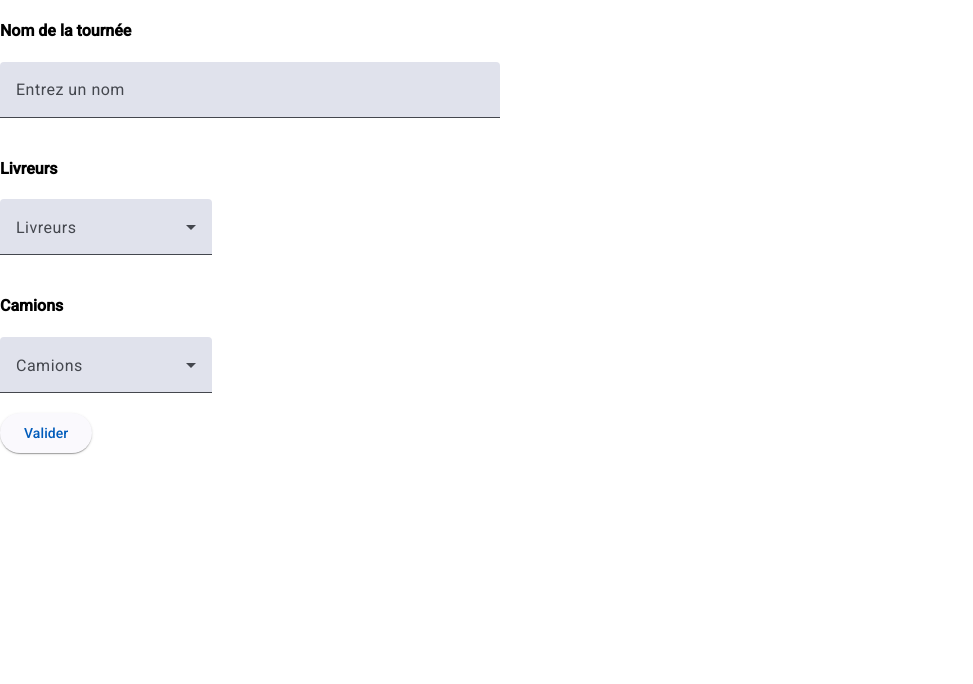
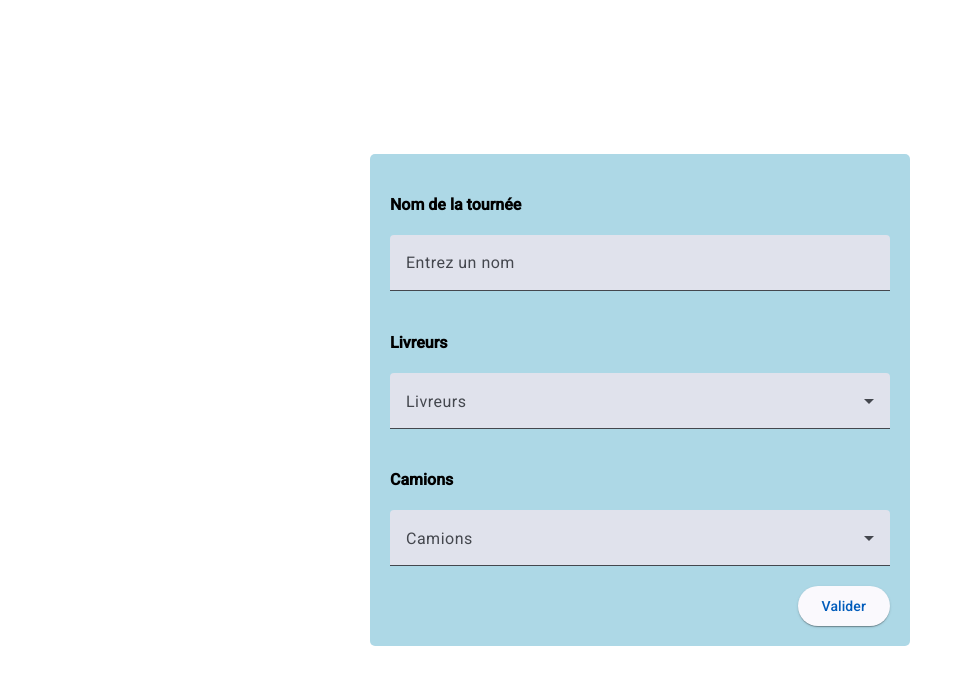
Before and after one commit to l3miage-adjakotm/l3-miage-2024-2025-projet-groupe-09, an Angular app in the folder grenoble-express/: page / in a window 1280 px wide. Shown: the top 684 px of the page, without its empty margins (0-973 px from the left). Built offline with nearby package versions, Linux system fonts and the light colour scheme.

Commit message:
CreateTour component

```diff
--- a/grenoble-express/src/app/create-tour/create-tour.component.html
+++ b/grenoble-express/src/app/create-tour/create-tour.component.html
@@ -1,11 +1,12 @@
-<h4>Nom de la tournée<h4>
-<form class="example-form">
-  <mat-form-field class="example-full-width">
+<div class="container small-container">
+  <form class="example-form form-background small-form">
+    <h4>Nom de la tournée</h4>
+    <mat-form-field class="example-full-width small-field">
       <input matInput placeholder="Entrez un nom">
     </mat-form-field>
 
-<h4>Livreurs<h4>
-<mat-form-field>
+    <h4>Livreurs</h4>
+    <mat-form-field class="small-field">
       <mat-label>Livreurs</mat-label>
       <mat-select>
         @for (livreur of Livreurs; track Livreurs) {
@@ -14,8 +15,8 @@
       </mat-select>
     </mat-form-field>
 
-<h4>Camions<h4>
-  <mat-form-field>
+    <h4>Camions</h4>
+    <mat-form-field class="small-field">
       <mat-label>Camions</mat-label>
       <mat-select>
         @for (camion of Camions; track Camions) {
@@ -24,6 +25,8 @@
       </mat-select>
     </mat-form-field>
 
-<section>
+    <section class="button-container small-button">
       <a mat-raised-button href="https://www.ol.fr/" target="_blank">Valider</a>
     </section>
+  </form>
+</div>
--- a/grenoble-express/src/app/create-tour/create-tour.component.scss
+++ b/grenoble-express/src/app/create-tour/create-tour.component.scss
@@ -1,7 +1,6 @@
 section {
     display: table;
   }
-
 
   .example-button-container {
     display: flex;
@@ -17,3 +16,26 @@ section {
   .example-full-width {
     width: 100%;
   }
+  .container {
+    display: flex;
+    flex-direction: column;
+    align-items: center;
+    justify-content: center;
+    height: 100vh;
+  }
+
+  .button-container {
+    display: flex;
+    justify-content: flex-end;
+    width: 100%;
+    padding-right: 20px;
+  }
+
+  .form-background {
+    background-color: lightblue;
+    padding: 20px;
+    border-radius: 5px;
+  }
+  .example-form mat-form-field {
+    width: 100%;
+  }
```
Lines whose indentation alone changed are shown as unchanged.
